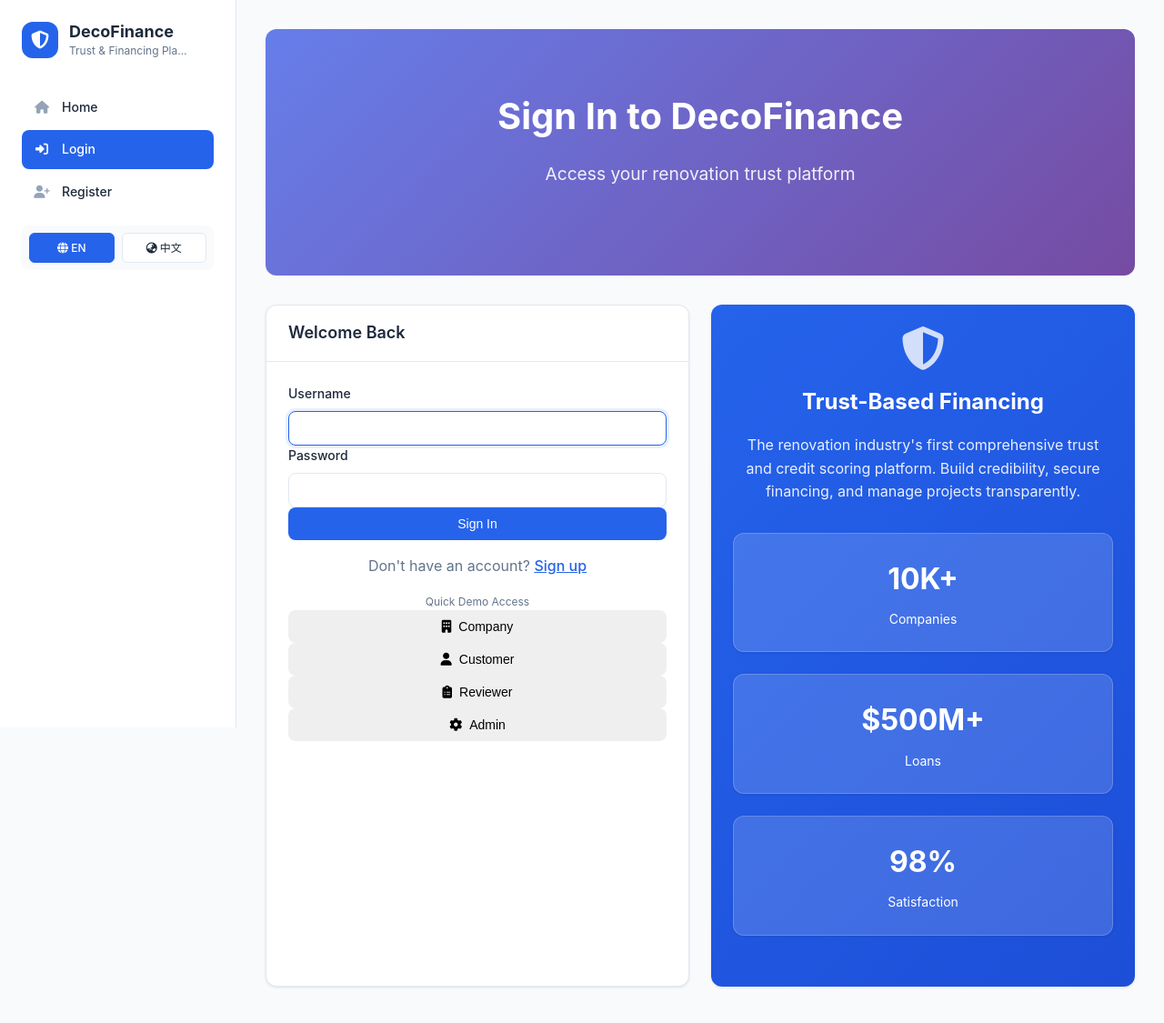
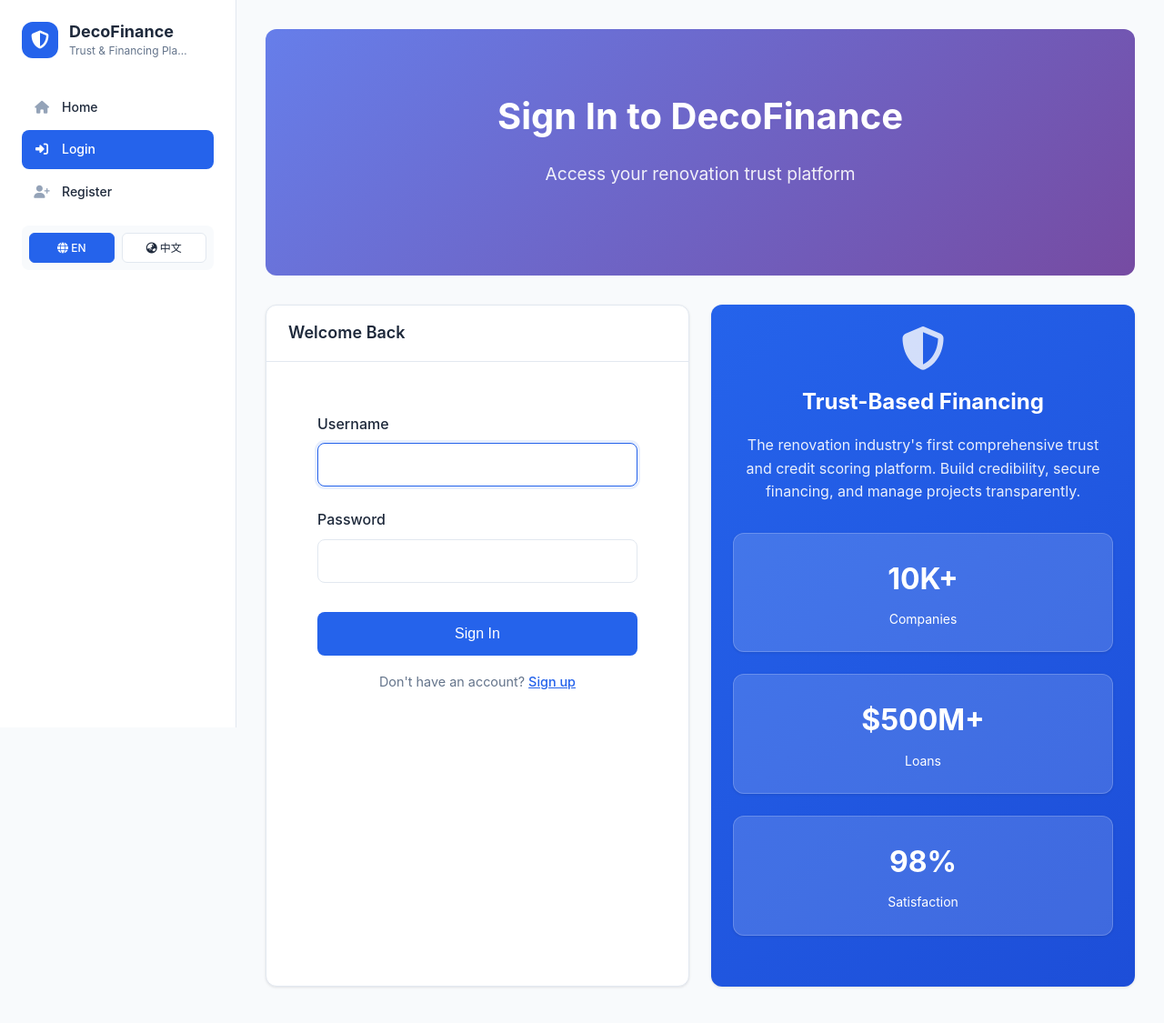
Before and after one commit to williamtiu/renovation-credit-system, a Flask app: page /auth/login in a window 1280 px wide. Shown: the top 1125 px of the page at 91% size. Run offline with Flask 3, Linux system fonts and the light colour scheme.

Commit message:
前端样式修改2

```diff
--- a/templates/auth/login.html
+++ b/templates/auth/login.html
@@ -15,58 +15,38 @@
                 <h2>Welcome Back</h2>
             </div>
             <div class="card-body">
-                <form method="POST" action="{{ url_for('auth.login') }}" class="space-y-4">
+                <div
+                    style="display: flex; flex-direction: column; align-items: center; justify-content: center; padding: 2rem;">
+                    <div style="width: 100%; max-width: 450px;">
+                        <form method="POST" action="{{ url_for('auth.login') }}"
+                            style="display: flex; flex-direction: column; gap: 1.5rem;">
                             <div>
-                        <label for="username" class="form-label">Username</label>
-                        <input type="text" class="form-control" id="username" name="username" required autofocus>
+                                <label for="username" class="form-label"
+                                    style="font-size: 1rem; font-weight: 500;">Username</label>
+                                <input type="text" class="form-control" id="username" name="username" required autofocus
+                                    style="padding: 0.75rem; font-size: 1rem; height: 48px;">
                             </div>
                             <div>
-                        <label for="password" class="form-label">Password</label>
-                        <input type="password" class="form-control" id="password" name="password" required>
+                                <label for="password" class="form-label"
+                                    style="font-size: 1rem; font-weight: 500;">Password</label>
+                                <input type="password" class="form-control" id="password" name="password" required
+                                    style="padding: 0.75rem; font-size: 1rem; height: 48px;">
                             </div>
-                    <button type="submit" class="btn btn-primary w-100">Sign In</button>
+                            <div style="margin-top: 0.5rem;">
+                                <button type="submit" class="btn btn-primary w-100"
+                                    style="padding: 0.75rem; font-size: 1rem; height: 48px;">Sign In</button>
+                            </div>
                         </form>
 
                         <div class="mt-4 text-center">
-                    <span class="text-muted">Don't have an account? </span>
+                            <span class="text-muted" style="font-size: 0.9rem;">Don't have an account? </span>
                             <a href="{{ url_for('auth.register') }}" class="text-decoration-none"
-                        style="color: var(--primary-color); font-weight: 500;">Sign up</a>
-                </div>
-
-                <div class="mt-4">
-                    <div class="d-flex justify-content-center align-items-center mb-3">
-                        <div class="flex-grow-1" style="height: 1px; background: var(--border-color);"></div>
-                        <span class="px-3 text-muted" style="font-size: 0.75rem;">Quick Demo Access</span>
-                        <div class="flex-grow-1" style="height: 1px; background: var(--border-color);"></div>
-                    </div>
-
-                    <div class="row g-2">
-                        <div class="col-6">
-                            <button type="button" class="btn btn-outline-primary w-100"
-                                onclick="loginAs('company@demo.com')">
-                                <i class="fas fa-building me-2"></i>Company
-                            </button>
-                        </div>
-                        <div class="col-6">
-                            <button type="button" class="btn btn-outline-success w-100"
-                                onclick="loginAs('customer@demo.com')">
-                                <i class="fas fa-user me-2"></i>Customer
-                            </button>
-                        </div>
-                        <div class="col-6">
-                            <button type="button" class="btn btn-outline-purple w-100"
-                                onclick="loginAs('reviewer@demo.com')">
-                                <i class="fas fa-clipboard-list me-2"></i>Reviewer
-                            </button>
-                        </div>
-                        <div class="col-6">
-                            <button type="button" class="btn btn-outline-danger w-100"
-                                onclick="loginAs('admin@demo.com')">
-                                <i class="fas fa-cog me-2"></i>Admin
-                            </button>
+                                style="color: var(--primary-color); font-weight: 500; font-size: 0.9rem;">Sign up</a>
                         </div>
                     </div>
                 </div>
+
+
             </div>
         </div>
 
@@ -104,20 +84,5 @@
     </div>
 </div>
 
-<script>
-    function loginAs(email) {
-        const form = document.createElement('form');
-        form.method = 'POST';
-        form.action = '{{ url_for("auth.login") }}';
 
-        const input = document.createElement('input');
-        input.type = 'hidden';
-        input.name = 'username';
-        input.value = email;
-
-        form.appendChild(input);
-        document.body.appendChild(form);
-        form.submit();
-    }
-</script>
 {% endblock %}
--- a/templates/base.html
+++ b/templates/base.html
@@ -1,5 +1,6 @@
 <!DOCTYPE html>
 <html lang="en">
+
 <head>
     <meta charset="UTF-8">
     <meta name="viewport" content="width=device-width, initial-scale=1.0">
@@ -268,14 +269,14 @@
             border: 1px solid var(--border-color);
             border-radius: 0.5rem;
             padding: 0.5rem;
-            box-shadow: 0 1px 3px rgba(0,0,0,0.1);
+            box-shadow: 0 1px 3px rgba(0, 0, 0, 0.1);
         }
 
         .mobile-overlay {
             display: none;
             position: fixed;
             inset: 0;
-            background: rgba(0,0,0,0.5);
+            background: rgba(0, 0, 0, 0.5);
             z-index: 999;
         }
 
@@ -427,7 +428,7 @@
         .card {
             background: var(--card-bg);
             border-radius: 0.75rem;
-            box-shadow: 0 1px 3px rgba(0,0,0,0.1);
+            box-shadow: 0 1px 3px rgba(0, 0, 0, 0.1);
             border: 1px solid var(--border-color);
             margin-bottom: 1.5rem;
         }
@@ -461,7 +462,7 @@
             background: var(--card-bg);
             padding: 1.5rem;
             border-radius: 0.75rem;
-            box-shadow: 0 1px 3px rgba(0,0,0,0.1);
+            box-shadow: 0 1px 3px rgba(0, 0, 0, 0.1);
             text-align: center;
             border: 1px solid var(--border-color);
         }
@@ -529,15 +530,52 @@
             gap: 0.375rem;
         }
 
-        .badge-a { background: #dcfce7; color: #166534; }
-        .badge-b { background: #fed7aa; color: #9a3412; }
-        .badge-c { background: #fee2e2; color: #991b1b; }
-        .badge-pending { background: #fef3c7; color: #92400e; }
-        .badge-approved, .badge-success { background: #dcfce7; color: #166534; }
-        .badge-rejected, .badge-danger { background: #fee2e2; color: #991b1b; }
-        .badge-under_review { background: #dbeafe; color: #1e40af; }
-        .badge-info { background: #dbeafe; color: #1e40af; }
-        .badge-secondary { background: #f1f5f9; color: #475569; }
+        .badge-a {
+            background: #dcfce7;
+            color: #166534;
+        }
+
+        .badge-b {
+            background: #fed7aa;
+            color: #9a3412;
+        }
+
+        .badge-c {
+            background: #fee2e2;
+            color: #991b1b;
+        }
+
+        .badge-pending {
+            background: #fef3c7;
+            color: #92400e;
+        }
+
+        .badge-approved,
+        .badge-success {
+            background: #dcfce7;
+            color: #166534;
+        }
+
+        .badge-rejected,
+        .badge-danger {
+            background: #fee2e2;
+            color: #991b1b;
+        }
+
+        .badge-under_review {
+            background: #dbeafe;
+            color: #1e40af;
+        }
+
+        .badge-info {
+            background: #dbeafe;
+            color: #1e40af;
+        }
+
+        .badge-secondary {
+            background: #f1f5f9;
+            color: #475569;
+        }
 
         .table {
             width: 100%;
@@ -661,8 +699,15 @@
         }
 
         @keyframes fadeIn {
-            from { opacity: 0; transform: translateY(-10px); }
-            to { opacity: 1; transform: translateY(0); }
+            from {
+                opacity: 0;
+                transform: translateY(-10px);
+            }
+
+            to {
+                opacity: 1;
+                transform: translateY(0);
+            }
         }
 
         .flash-success {
@@ -726,7 +771,7 @@
             background: var(--card-bg);
             padding: 2rem;
             border-radius: 0.75rem;
-            box-shadow: 0 1px 3px rgba(0,0,0,0.1);
+            box-shadow: 0 1px 3px rgba(0, 0, 0, 0.1);
             text-align: center;
             border: 1px solid var(--border-color);
             transition: transform 0.2s, box-shadow 0.2s;
@@ -734,7 +779,7 @@
 
         .feature-card:hover {
             transform: translateY(-4px);
-            box-shadow: 0 10px 15px -3px rgba(0,0,0,0.1);
+            box-shadow: 0 10px 15px -3px rgba(0, 0, 0, 0.1);
         }
 
         .feature-icon {
@@ -804,6 +849,7 @@
         }
     </style>
 </head>
+
 <body>
     <div class="mobile-toggle" onclick="toggleMobileSidebar()">
         <i class="fas fa-bars"></i>
@@ -829,43 +875,53 @@
         </div>
 
         <nav class="sidebar-nav">
-            <a href="{{ url_for('main.index') }}" class="nav-item {% if request.endpoint == 'main.index' %}active{% endif %}">
+            <a href="{{ url_for('main.index') }}"
+                class="nav-item {% if request.endpoint == 'main.index' %}active{% endif %}">
                 <i class="fas fa-home"></i>
                 Home
             </a>
-            <a href="{{ url_for('main.dashboard') }}" class="nav-item {% if request.endpoint == 'main.dashboard' %}active{% endif %}">
+            {% if g.user and g.user.role != 'customer' %}
+            <a href="{{ url_for('main.dashboard') }}"
+                class="nav-item {% if request.endpoint == 'main.dashboard' %}active{% endif %}">
                 <i class="fas fa-tachometer-alt"></i>
                 Dashboard
             </a>
-            <a href="{{ url_for('companies.list_companies') }}" class="nav-item {% if request.endpoint == 'companies.list_companies' %}active{% endif %}">
+            {% endif %}
+            <a href="{{ url_for('companies.list_companies') }}"
+                class="nav-item {% if request.endpoint == 'companies.list_companies' %}active{% endif %}">
                 <i class="fas fa-building"></i>
                 Companies
             </a>
             {% if g.user and g.user.role in ['company_user', 'admin', 'reviewer'] %}
-            <a href="{{ url_for('loans.list_loans') }}" class="nav-item {% if request.endpoint == 'loans.list_loans' %}active{% endif %}">
+            <a href="{{ url_for('loans.list_loans') }}"
+                class="nav-item {% if request.endpoint == 'loans.list_loans' %}active{% endif %}">
                 <i class="fas fa-file-invoice-dollar"></i>
                 Loans
             </a>
             {% endif %}
             {% if g.user and g.user.role in ['customer', 'admin', 'company_user'] %}
-            <a href="{{ url_for('projects.list_projects') }}" class="nav-item {% if request.endpoint == 'projects.list_projects' %}active{% endif %}">
+            <a href="{{ url_for('projects.list_projects') }}"
+                class="nav-item {% if request.endpoint == 'projects.list_projects' %}active{% endif %}">
                 <i class="fas fa-project-diagram"></i>
                 Projects
             </a>
             {% endif %}
             {% if g.user and g.user.role in ['customer', 'admin', 'reviewer'] %}
-            <a href="{{ url_for('disputes.list_disputes') }}" class="nav-item {% if request.endpoint == 'disputes.list_disputes' %}active{% endif %}">
+            <a href="{{ url_for('disputes.list_disputes') }}"
+                class="nav-item {% if request.endpoint == 'disputes.list_disputes' %}active{% endif %}">
                 <i class="fas fa-exclamation-triangle"></i>
                 Disputes
             </a>
             {% endif %}
             {% if g.user and g.user.role in ['admin', 'reviewer'] %}
-            <a href="{{ url_for('admin.audit_logs') }}" class="nav-item {% if request.endpoint == 'admin.audit_logs' %}active{% endif %}">
+            <a href="{{ url_for('admin.audit_logs') }}"
+                class="nav-item {% if request.endpoint == 'admin.audit_logs' %}active{% endif %}">
                 <i class="fas fa-clipboard-list"></i>
                 Audit Logs
             </a>
             {% endif %}
-            <a href="{{ url_for('main.about') }}" class="nav-item {% if request.endpoint == 'main.about' %}active{% endif %}">
+            <a href="{{ url_for('main.about') }}"
+                class="nav-item {% if request.endpoint == 'main.about' %}active{% endif %}">
                 <i class="fas fa-info-circle"></i>
                 About
             </a>
@@ -891,25 +947,30 @@
             <form id="logout-form" action="{{ url_for('auth.logout') }}" method="POST" style="display: none;"></form>
 
             <div class="language-switcher">
-                <a href="{{ url_for('main.set_language', lang='en') }}" class="language-btn {% if session.get('language', 'en') == 'en' %}active{% endif %}">
+                <a href="{{ url_for('main.set_language', lang='en') }}"
+                    class="language-btn {% if session.get('language', 'en') == 'en' %}active{% endif %}">
                     <i class="fas fa-globe"></i> EN
                 </a>
-                <a href="{{ url_for('main.set_language', lang='ch') }}" class="language-btn {% if session.get('language', 'en') == 'ch' %}active{% endif %}">
+                <a href="{{ url_for('main.set_language', lang='ch') }}"
+                    class="language-btn {% if session.get('language', 'en') == 'ch' %}active{% endif %}">
                     <i class="fas fa-globe-asia"></i> 中文
                 </a>
             </div>
         </div>
         {% else %}
         <nav class="sidebar-nav">
-            <a href="{{ url_for('main.index') }}" class="nav-item {% if request.endpoint == 'main.index' %}active{% endif %}">
+            <a href="{{ url_for('main.index') }}"
+                class="nav-item {% if request.endpoint == 'main.index' %}active{% endif %}">
                 <i class="fas fa-home"></i>
                 Home
             </a>
-            <a href="{{ url_for('auth.login') }}" class="nav-item {% if request.endpoint == 'auth.login' %}active{% endif %}">
+            <a href="{{ url_for('auth.login') }}"
+                class="nav-item {% if request.endpoint == 'auth.login' %}active{% endif %}">
                 <i class="fas fa-sign-in-alt"></i>
                 Login
             </a>
-            <a href="{{ url_for('auth.register') }}" class="nav-item {% if request.endpoint == 'auth.register' %}active{% endif %}">
+            <a href="{{ url_for('auth.register') }}"
+                class="nav-item {% if request.endpoint == 'auth.register' %}active{% endif %}">
                 <i class="fas fa-user-plus"></i>
                 Register
             </a>
@@ -917,10 +978,12 @@
 
         <div class="sidebar-footer">
             <div class="language-switcher">
-                <a href="{{ url_for('main.set_language', lang='en') }}" class="language-btn {% if session.get('language', 'en') == 'en' %}active{% endif %}">
+                <a href="{{ url_for('main.set_language', lang='en') }}"
+                    class="language-btn {% if session.get('language', 'en') == 'en' %}active{% endif %}">
                     <i class="fas fa-globe"></i> EN
                 </a>
-                <a href="{{ url_for('main.set_language', lang='ch') }}" class="language-btn {% if session.get('language', 'en') == 'ch' %}active{% endif %}">
+                <a href="{{ url_for('main.set_language', lang='ch') }}"
+                    class="language-btn {% if session.get('language', 'en') == 'ch' %}active{% endif %}">
                     <i class="fas fa-globe-asia"></i> 中文
                 </a>
             </div>
@@ -950,7 +1013,8 @@
     <footer class="footer">
         <div class="content-wrapper">
             <p>© 2026 DecoFinance | Renovation Industry Trust Platform</p>
-            <p>Helping lenders, suppliers, and customers verify renovation companies and monitor project-backed loans.</p>
+            <p>Helping lenders, suppliers, and customers verify renovation companies and monitor project-backed loans.
+            </p>
         </div>
     </footer>
 
@@ -966,4 +1030,5 @@
     </script>
     {% block extra_js %}{% endblock %}
 </body>
+
 </html>
--- a/templates/index.html
+++ b/templates/index.html
@@ -9,8 +9,7 @@
         <p class="hero-subtitle">Industry-specific trust scoring, project-based financing, milestone escrow, and active
             risk monitoring for renovation work.</p>
         <div class="hero-actions">
-            <a href="{{ url_for('projects.add_project') }}" class="btn btn-primary btn-lg">Create Project</a>
-            <a href="{{ url_for('main.dashboard') }}" class="btn btn-primary btn-lg">View Dashboard</a>
+            <a href="{{ url_for('auth.login') }}" class="btn btn-primary btn-lg">Get Started Free</a>
         </div>
     </div>
 </div>
```
Also changed, not shown: templates/dashboard.html (+3 -23 lines). Lines whose indentation alone changed are shown as unchanged.
